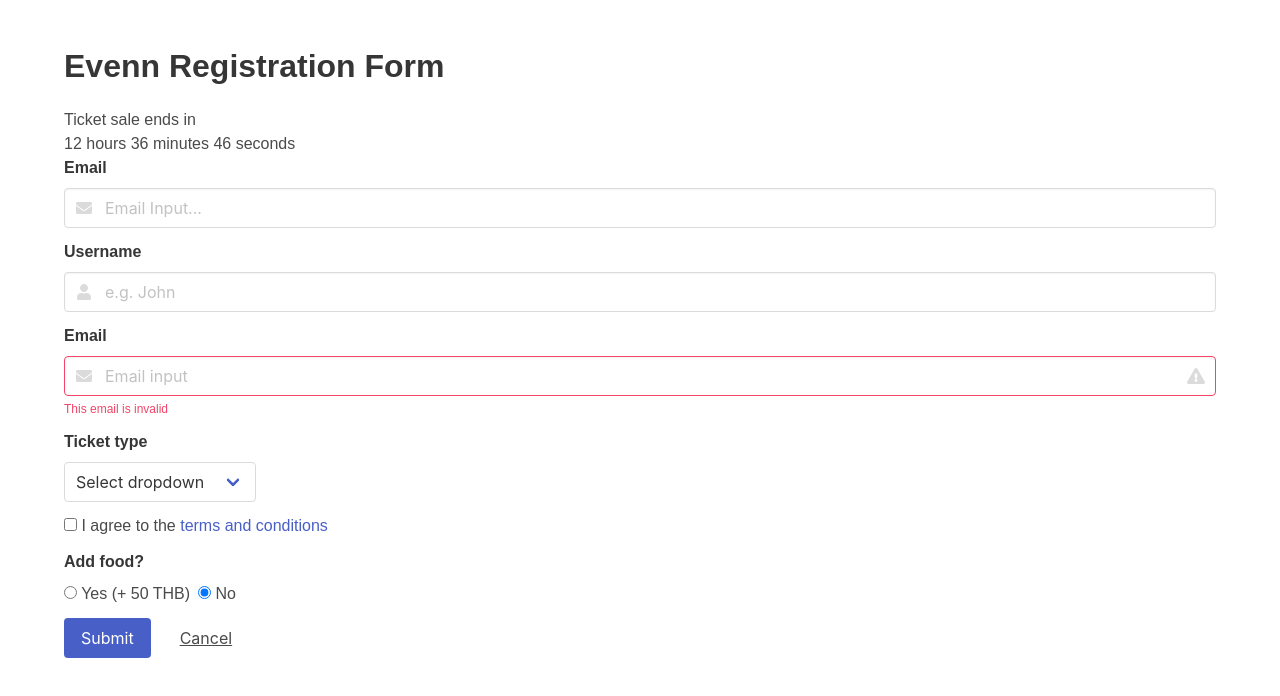
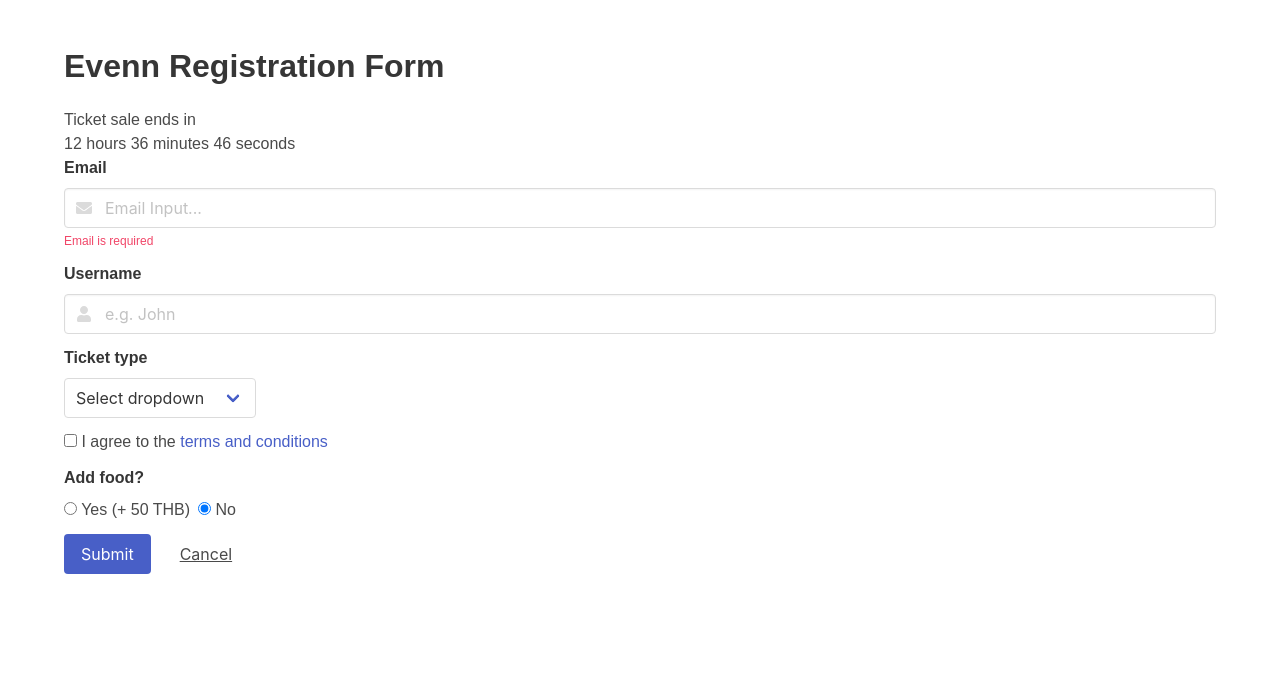
Before and after one commit to PanJ/evenn-kmutt, a React (Create React App) app: page / in a window 1280 px wide. Shown: the top 696 px of the page. Built offline with nearby package versions, Linux system fonts and the light colour scheme.

Commit message:
bind input component to state and add required props

```diff
--- a/src/App.js
+++ b/src/App.js
@@ -1,6 +1,5 @@
 import React, { Component } from 'react'
 import moment from 'moment'
-import logo from './logo.svg'
 import Input from './Input'
 import './App.css'
 
@@ -14,7 +13,8 @@ class App extends Component {
       ticketType: '',
       agreeTerms: false,
       addFood: false,
-      countdown: ''
+      countdown: '',
+      username: ''
     }
   }
   componentDidMount() {
@@ -34,7 +34,14 @@ class App extends Component {
     })
   }
   render() {
-    const { email, ticketType, agreeTerms, addFood, countdown } = this.state
+    const {
+      email,
+      ticketType,
+      agreeTerms,
+      addFood,
+      countdown,
+      username
+    } = this.state
     return (
       <div className="section">
         <div className="container">
@@ -46,32 +53,18 @@ class App extends Component {
             title="Email"
             placeholder="Email Input..."
             icon="fa-envelope"
+            value={email}
+            onChange={email => this.setState({ email })}
+            required
           />
           <Input
             type="text"
             title="Username"
             placeholder="e.g. John"
             icon="fa-user"
+            value={username}
+            onChange={username => this.setState({ username })}
           />
-          <div className="field">
-            <label className="label">Email</label>
-            <div className="control has-icons-left has-icons-right">
-              <input
-                className="input is-danger"
-                type="email"
-                placeholder="Email input"
-                value={email}
-                onChange={e => this.setState({ email: e.target.value })}
-              />
-              <span className="icon is-small is-left">
-                <i className="fas fa-envelope" />
-              </span>
-              <span className="icon is-small is-right">
-                <i className="fas fa-exclamation-triangle" />
-              </span>
-            </div>
-            <p className="help is-danger">This email is invalid</p>
-          </div>
 
           <div className="field">
             <label className="label">Ticket type</label>
@@ -112,7 +105,7 @@ class App extends Component {
                   type="radio"
                   name="question"
                   checked={addFood}
-                  onClick={() => this.setState({ addFood: true })}
+                  onChange={() => this.setState({ addFood: true })}
                 />{' '}
                 Yes (+ 50 THB)
               </label>
@@ -121,7 +114,7 @@ class App extends Component {
                   type="radio"
                   name="question"
                   checked={!addFood}
-                  onClick={() => this.setState({ addFood: false })}
+                  onChange={() => this.setState({ addFood: false })}
                 />{' '}
                 No
               </label>
--- a/src/Input.js
+++ b/src/Input.js
@@ -12,6 +12,8 @@ export default props => (
         className={`input ${props.error ? 'is-danger' : ''}`}
         type={props.type}
         placeholder={props.placeholder}
+        onChange={e => props.onChange(e.target.value)}
+        value={props.value}
       />
       <span className="icon is-small is-left">
         <i className={`fas ${props.icon}`} />
@@ -22,6 +24,10 @@ export default props => (
         </span>
       )}
     </div>
+    {props.required &&
+      props.value.length === 0 && (
+        <p className="help is-danger">{props.title} is required</p>
+      )}
     {props.error && <p className="help is-danger">{props.error}</p>}
   </div>
 )
```
